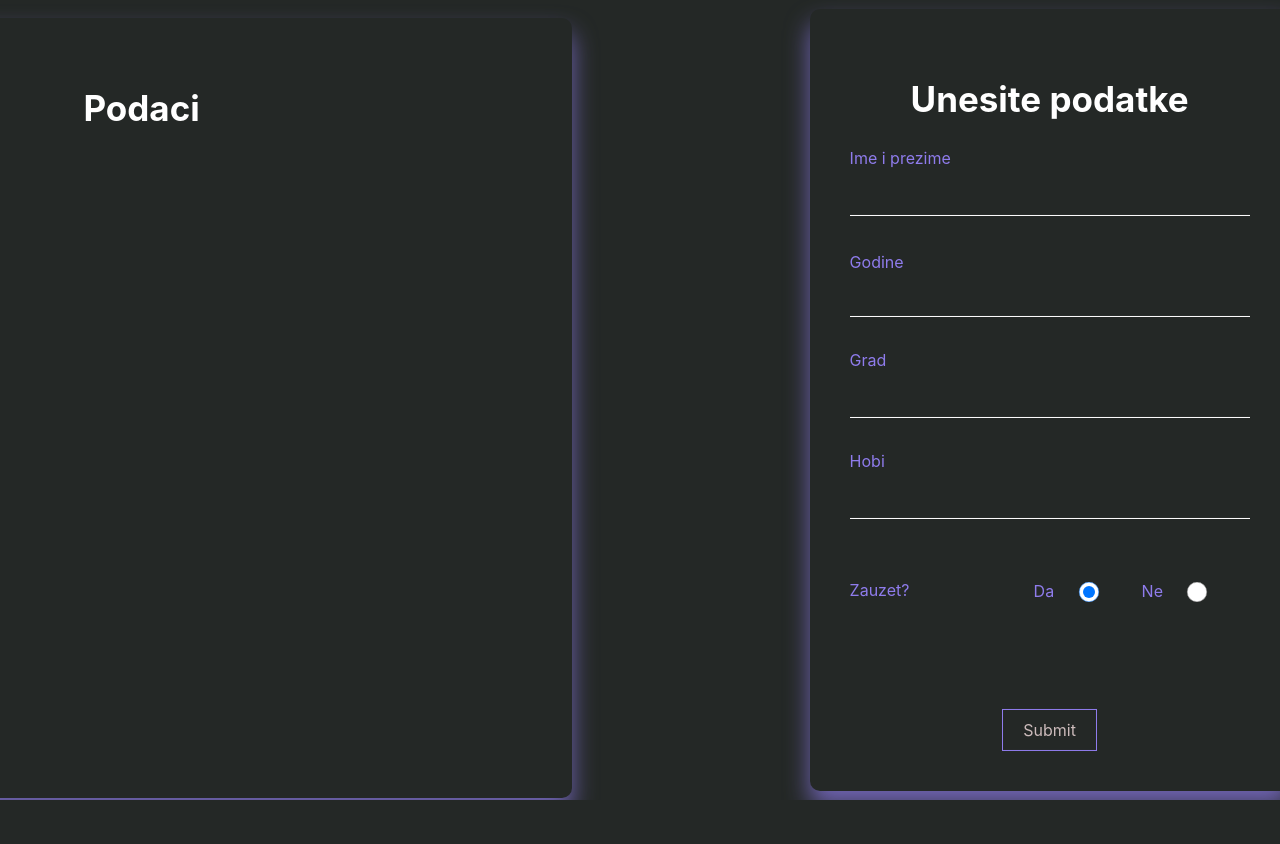
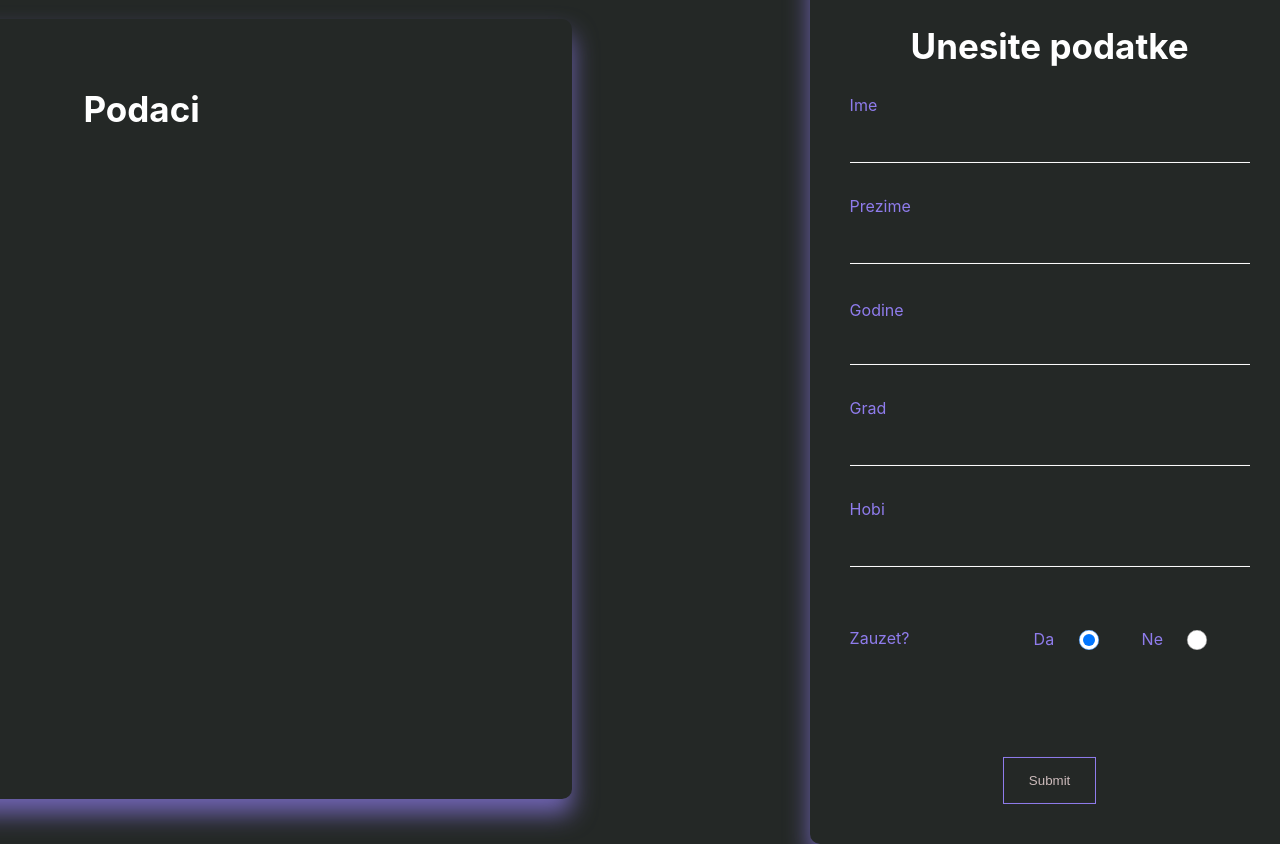
Before and after one commit to aminnicevic04/React-App-NIT, a React (Create React App) app in the folder my-app/: page / in a window 1280 px wide. Before the commit the page ends 800 px from the top, so only its background shows below. Built offline with nearby package versions, Linux system fonts and the light colour scheme.

Commit message:
projekat

```diff
--- a/my-app/src/App.css
+++ b/my-app/src/App.css
@@ -6,12 +6,7 @@
 .container{
     display: flex;
 } */
-button{
-    width: 100px;
-    height: 40px;
-    background-color: green;
-    margin-left: 10px;
-}
+
 .main{
     display: flex;
     justify-content: center;
--- a/my-app/src/App.js
+++ b/my-app/src/App.js
@@ -1,7 +1,7 @@
 import "./App.css";
 // import Card from "./components/Card/Card";
 import Forma1 from "./components/Forma-domaci/forma1";
-import React, { useState, useTransition } from "react";
+import React, { useState } from "react";
 
 //JSX
 function App() {
@@ -9,6 +9,8 @@ function App() {
   const [prezime, setPrezime] = useState("");
   const [godiste, setGodiste] = useState("");
   const [zanimanje, setZanimanje] = useState("");
+
+  const [cards, setCards] = useState([]);
 
   const handleSubmit = () => {
     const objekat = {
@@ -20,9 +22,15 @@ function App() {
     console.log(objekat);
   };
 
+  const addCard = (data) => {
+    setCards((prevState) => {
+      return [...prevState, data];
+    });
+  };
+
   return (
     <>
-      <Forma1 />
+      <Forma1 addCard={addCard} cards={cards} />
     </>
 
     // <div className="main">
--- a/my-app/src/components/Forma-domaci/Card.js
+++ b/my-app/src/components/Forma-domaci/Card.js
@@ -1,7 +1,7 @@
 import "./card.css";
 
-function Card() {
-  return <div className="card"></div>;
+function Card({ children }) {
+  return <div className="card">{children}</div>;
 }
 
 export default Card;
--- a/my-app/src/components/Forma-domaci/Output.js
+++ b/my-app/src/components/Forma-domaci/Output.js
@@ -1,12 +1,40 @@
 import Card from "./Card";
 import "./output.css";
+import { useState } from "react";
 
-function Output() {
+function Output({ cards }) {
   return (
     <div className="output">
       <div className="naslov">
         <h2>Podaci</h2>
-        <div className="cards"></div>
+        <div className="cards">
+          {cards.map((data, index) => (
+            <Card key={index}>
+              <div className="output-kartica">
+                <h3>
+                  <span className="keys">Ime: </span>
+                  <span class="props-stil">{data.imePrezime}</span>
+                </h3>
+                <h3>
+                  <span className="keys">Prezime: </span>
+                  <span class="props-stil">{data.Prezime}</span>
+                </h3>
+                <h3>
+                  <span className="keys">Godine: </span>
+                  <span class="props-stil">{data.godine}</span>
+                </h3>
+                <h3>
+                  <span className="keys">Grad: </span>
+                  <span class="props-stil">{data.grad}</span>
+                </h3>
+                <h3>
+                  <span className="keys">Hobi: </span>
+                  <span class="props-stil">{data.hobi}</span>
+                </h3>
+              </div>
+            </Card>
+          ))}
+        </div>
       </div>
     </div>
   );
--- a/my-app/src/components/Forma-domaci/card.css
+++ b/my-app/src/components/Forma-domaci/card.css
@@ -1,5 +1,23 @@
 .card{
-    width: 100px;
-    height: 100px;
-    border: 1px solid blue;
+    width: 200px;
+    height: auto;
+    background-color: transparent;
+    color: #CBB;
+    text-decoration: none;
+    transition: .5s;
+    border: 1px solid #8f7cec;
+    padding-left: 20px;
+    display: flex;
+    justify-content: center;
+    margin-top: 20px;
+    margin-bot: 20px;
 }
+.card:hover{
+    background-color: #8f7cec;
+    color: white;
+    border: 5px;
+    box-shadow: 0px 0px 50px #8f7cec;
+}
+.card:hover span{
+    color: white;
+}
--- a/my-app/src/components/Forma-domaci/forma1.css
+++ b/my-app/src/components/Forma-domaci/forma1.css
@@ -48,7 +48,8 @@ body{
     transition: .5s;
 }
 .submit{
-    padding: 10px 20px;
+    padding: 15px 25px;
+    background-color: transparent;
     color: #CBB;
     text-decoration: none;
     transition: .5s;
--- a/my-app/src/components/Forma-domaci/forma1.js
+++ b/my-app/src/components/Forma-domaci/forma1.js
@@ -1,28 +1,78 @@
-import Output from "./Output";
+import Output from "./Output.js";
 import "./forma1.css";
 import React, { useState } from "react";
+function Forma1({ addCard, cards }) {
+  const [selectedOption, setSelectedOption] = useState("da");
+  const [imePrezime, setImePrezime] = useState("");
+  const [Prezime, setPrezime] = useState("");
+  const [godine, setGodine] = useState("");
+  const [grad, setGrad] = useState("");
+  const [hobi, setHobi] = useState("");
 
-function Forma1() {
-  const [selectedOption, setSelectedOption] = useState("da");
+  const handleSubmit = (e) => {
+    e.preventDefault();
+    const info = { imePrezime, Prezime, godine, grad, hobi };
+
+    addCard(info);
+
+    setImePrezime("");
+    setGodine("");
+    setGrad("");
+    setHobi("");
+  };
 
   return (
     <div className="login">
       <h2>Unesite podatke</h2>
-      <form>
+      <form onSubmit={handleSubmit}>
         <div className="user">
-          <input type="text" id="txt" />
-          <label for="txt">Ime i prezime</label>
+          <input
+            type="text"
+            id="txt"
+            required
+            value={imePrezime}
+            onChange={(e) => setImePrezime(e.target.value)}
+          />
+          <label for="txt">Ime</label>
+        </div>
+        <div className="user">
+          <input
+            type="text"
+            id="txt"
+            required
+            value={Prezime}
+            onChange={(e) => setPrezime(e.target.value)}
+          />
+          <label for="txt">Prezime</label>
         </div>
         <div className="password">
-          <input type="number" id="pass" />
+          <input
+            type="number"
+            id="pass"
+            required
+            value={godine}
+            onChange={(e) => setGodine(e.target.value)}
+          />
           <label for="pass">Godine</label>
         </div>
         <div className="user">
-          <input type="text" id="pass" />
+          <input
+            type="text"
+            id="pass"
+            required
+            value={grad}
+            onChange={(e) => setGrad(e.target.value)}
+          />
           <label for="pass">Grad</label>
         </div>
         <div className="user">
-          <input type="text" id="pass" />
+          <input
+            type="text"
+            id="pass"
+            required
+            value={hobi}
+            onChange={(e) => setHobi(e.target.value)}
+          />
           <label for="pass">Hobi</label>
         </div>
         <div className="checkbox">
@@ -49,12 +99,13 @@ function Forma1() {
           </div>
         </div>
         <div className="button">
-          <a className="submit" href="#">
+          <button className="submit" href="#">
             Submit
-          </a>
+          </button>
         </div>
+        {/* <p>{imePrezime}</p> */}
       </form>
-      <Output />
+      <Output cards={cards} />
     </div>
   );
 }
--- a/my-app/src/components/Forma-domaci/output.css
+++ b/my-app/src/components/Forma-domaci/output.css
@@ -16,6 +16,9 @@
     text-align: center;
     font-size: 35px;
 }
-/* .cards{
-
-} */
+.output-kartica .keys{
+    color: rgba(143, 124, 236, 0.7);
+}
+.output-kartica .props-stil{
+    color: white;
+}
```
